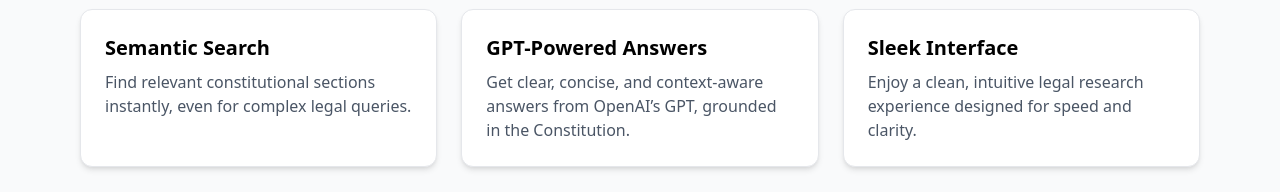
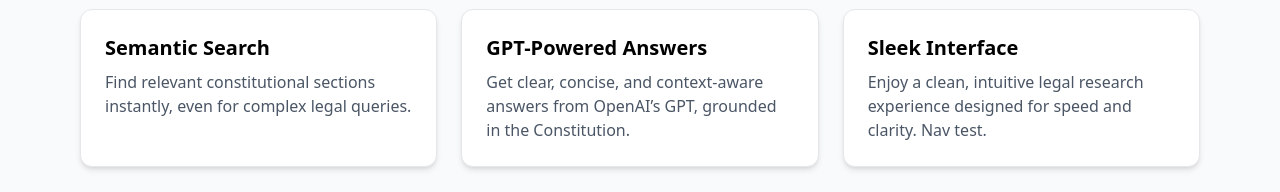
Before and after one commit to deepureddy089/askaussie, a Next.js app: page / in a window 1280 px wide. Shown: the part 595-787 px from the top of the page. Built offline with nearby package versions, Linux system fonts and the light colour scheme.

Commit message:
1207-0632

```diff
--- a/src/app/page.tsx
+++ b/src/app/page.tsx
@@ -13,7 +13,7 @@
   },
   {
     title: 'Sleek Interface',
-    desc: 'Enjoy a clean, intuitive legal research experience designed for speed and clarity.',
+    desc: 'Enjoy a clean, intuitive legal research experience designed for speed and clarity. Nav test.',
   },
 ];
 
```
